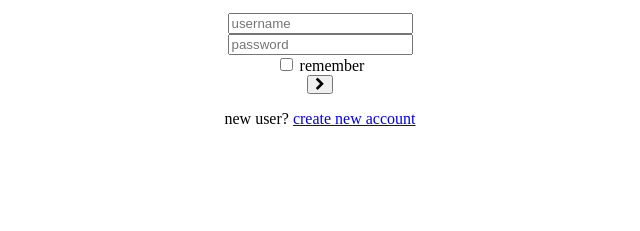
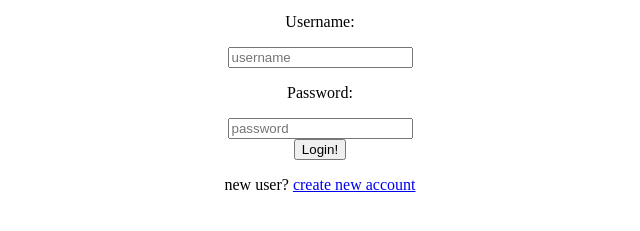
Before and after one commit to cirola2000/wasota, a website: page wasota-node/views/partial/login.html in a window 1280 px wide. Shown: the part 129-360 px from the top of the page, without its empty margins (4-644 px from the left). Drawn offline with nearby package versions, Linux system fonts and the light colour scheme; files that its build step writes are made by us from their sources; files whose address does not match are found by name.

```diff
--- a/wasota-node/views/partial/login.html
+++ b/wasota-node/views/partial/login.html
@@ -18,19 +18,15 @@
 			<div class="main-login-form">
 				<div class="login-group">
 					<div class="form-group">
-						<label for="lg_username" class="sr-only">Username</label>
+						<p>Username:</p>
 						<input type="text" class="form-control" id="lg_username" name="lg_username" placeholder="username">
 					</div>
 					<div class="form-group">
-						<label for="lg_password" class="sr-only">Password</label>
+						<p>Password:</p>
 						<input type="password" class="form-control" id="lg_password" name="lg_password" placeholder="password">
 					</div>
-					<div class="form-group login-group-checkbox">
-						<input type="checkbox" id="lg_remember" name="lg_remember">
-						<label for="lg_remember">remember</label>
-					</div>
 				</div>
-				<button type="submit" class="login-button"><i class="fa fa-chevron-right"></i></button>
+                <button ng-click="getUser()">Login!</button>
 			</div>
 			<div class="etc-login-form">
 				<p>new user? <a href="/#/register">create new account</a></p>
```
Also changed, not shown: wasota-node/views/index.html (+2 -0 lines).
